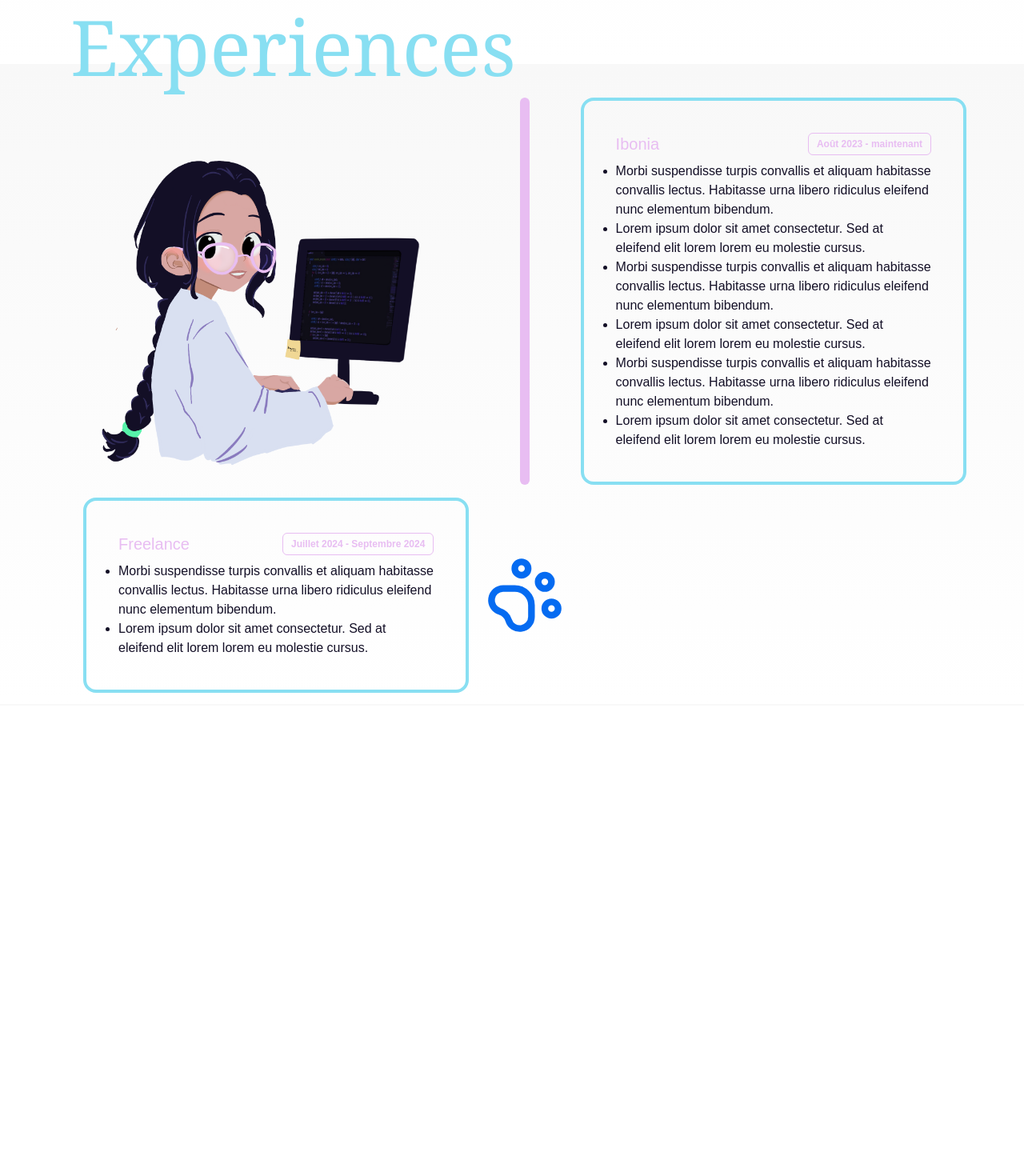
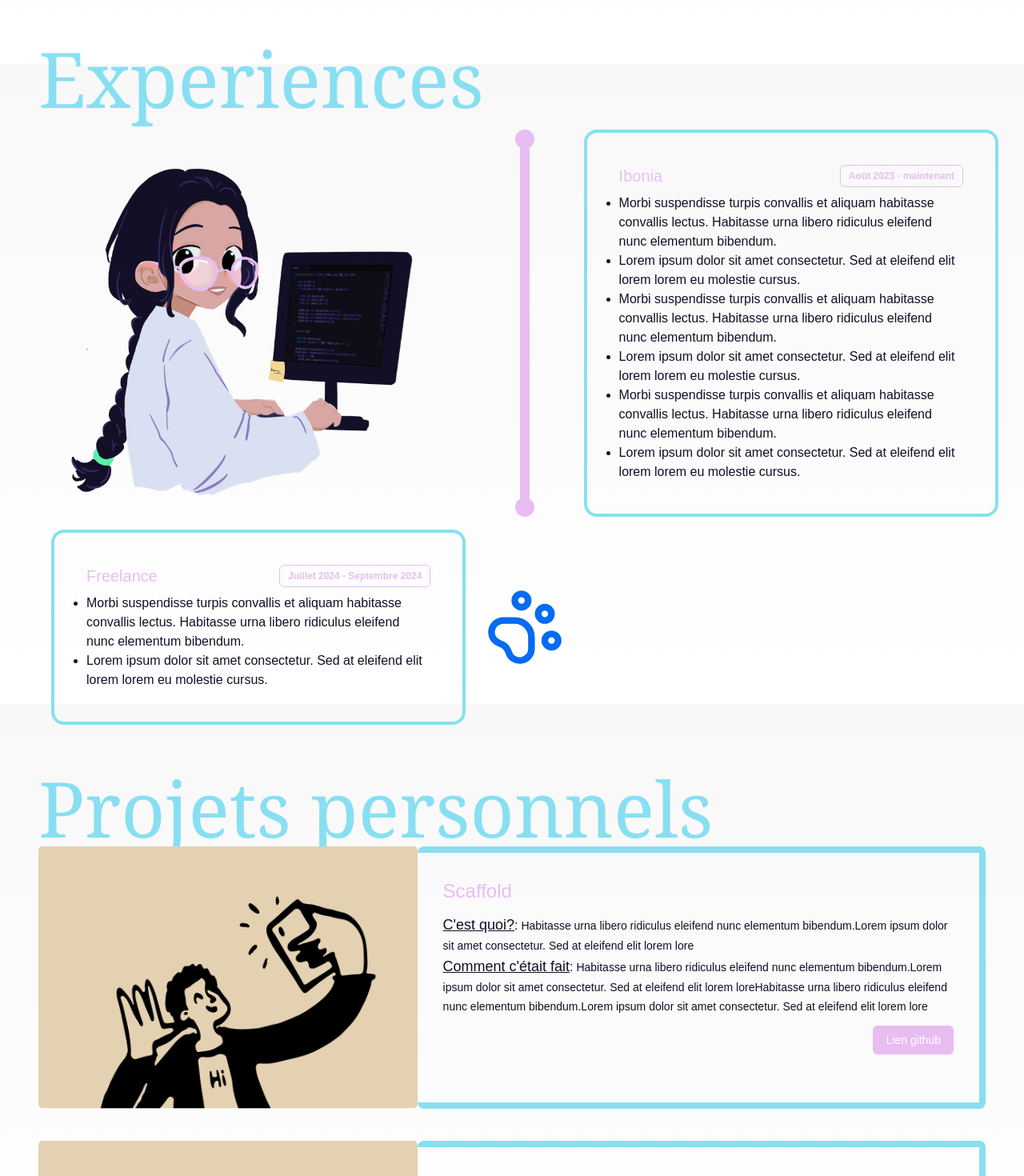
Before and after one commit to MendrikaNyAina/portfolio, a Next.js app: page / in a window 1280 px wide. Shown: the part 720-2190 px from the top of the page at 80% size. Before the commit the page ends 1602 px from the top, so only its background shows below. Built offline with nearby package versions, Linux system fonts and the light colour scheme.

Commit message:
section projet personnels

```diff
--- /dev/null
+++ b/app/_components/CardProject.tsx
@@ -0,0 +1,44 @@
+import { Button } from "@/components/ui/button";
+import { content } from "../_contents/content";
+import { Props } from "../_interface/BasicProps";
+import TypographyH3 from "./TypographyH3";
+
+type CardProjectProps = {
+    content: {
+        title: string;
+        photo: string;
+        definition: string;
+        how: string;
+        githubLink: string;
+    }
+} & Props
+
+/* eslint-disable react/react-in-jsx-scope */
+export const CardProject = (props: CardProjectProps) => {
+    const desc = content();
+    return (<div className={"grid grid-cols-[40%_60%] grid-rows-1 gap-0 mb-10 " + props.className}>
+        <div className="fit">
+            <img src="/img/model.png" alt="model" />
+        </div>
+        <div className=" rounded-lg border-b-8 border-r-8 border-t-8 border-solid border-primary p-8">
+            <div className="flex justify-between">
+                <TypographyH3>{props.content.title} </TypographyH3>
+            </div>
+
+            <div className="py-3">
+                <p>
+                    <span className="text-lg font-medium underline">{desc.projectLabel.what}</span>:
+                    <span className="text-sm"> {props.content.definition} </span>
+                </p>
+
+                <p>
+                    <span className="text-lg font-medium underline">{desc.projectLabel.how}</span>:
+                    <span className="text-sm"> {props.content.how} </span>
+                </p>
+            </div>
+            <div className="flex justify-end">
+                <Button variant="secondary">{desc.projectLabel.githubLink} </Button>
+            </div>
+        </div>
+    </div>)
+}
--- a/app/_components/Section.tsx
+++ b/app/_components/Section.tsx
@@ -6,7 +6,7 @@ import { Props } from "../_interface/BasicProps"
 
 export const Section=(props:Props)=>{
     return (
-        <section className={"m-auto w-full px-12 max-w-[1200px] "+props.className}>
+        <section className={"m-auto w-full px-12 max-w-[1400px] "+props.className}>
             {props.children}
         </section>
     )
--- a/app/_components/SectionWithTitle.tsx
+++ b/app/_components/SectionWithTitle.tsx
@@ -7,7 +7,7 @@ type SectionProps={
 } & Props
 
 export const SectionWithTitle=(props:SectionProps )=>{
-    return (<Section className={props.className}>
+    return (<Section className={"pt-10 "+props.className}>
         <TypographyH1 >{props.title} </TypographyH1>
         {props.children}
     </Section>)
--- a/app/_components/SectionAbout.tsx
+++ b/app/_components/sections/SectionAbout.tsx
@@ -3,11 +3,11 @@
 import { Button } from "@/components/ui/button";
 import { MousePointer2 } from "lucide-react";
 import { useTheme } from "next-themes";
-import { content } from "../_contents/content";
-import { Frame } from "./Frame";
-import { Section } from "./Section";
-import TypographyH1 from "./TypographyH1";
-import TypographyH2 from "./TypographyH2";
+import { content } from "../../_contents/content";
+import { Frame } from "../Frame";
+import { Section } from "../Section";
+import TypographyH1 from "../TypographyH1";
+import TypographyH2 from "../TypographyH2";
 export const SectionAbout = () => {
     const { theme } = useTheme();
 
@@ -34,11 +34,12 @@ export const SectionAbout = () => {
             <div className="relative h-[510px]">
                 <Frame className=" absolute right-0 top-0  border-r-8 border-t-8"></Frame>
                 <p className="p-7">{desc.descriptiveText} </p>
-                <div className="relative flex justify-end pr-7">
-                    <div className="rounded-lg border-4 border-solid border-primary p-2">
+                <div className=" flex justify-end pr-7">
+                    <div className="relative rounded-lg border-4 border-solid border-primary p-2">
                         <Button variant="secondary">{desc.downloadCV} </Button>
+                        <MousePointer2 className="absolute bottom-0 right-0 fill-background2 text-accent-foreground"></MousePointer2>
                     </div>
-                    <MousePointer2 className="absolute bottom-0 right-0 fill-background2 text-accent-foreground"></MousePointer2>
+
                 </div>
             </div>
         </Section>
--- a/app/_components/SectionExperience.tsx
+++ b/app/_components/sections/SectionExperience.tsx
@@ -1,9 +1,9 @@
 "use client"
 import { PawPrint } from "lucide-react";
 import { useTheme } from "next-themes";
-import { content } from "../_contents/content";
-import { CardXp } from "./CardXp";
-import { SectionWithTitle } from "./SectionWithTitle";
+import { content } from "../../_contents/content";
+import { CardXp } from "../CardXp";
+import { SectionWithTitle } from "../SectionWithTitle";
 /* eslint-disable react/react-in-jsx-scope */
 export const SectionExperience = () => {
     const { theme } = useTheme();
@@ -13,17 +13,18 @@ export const SectionExperience = () => {
         : { src: "/img/picprofil2_dark.png", alt: "Pic2 dark" };
 
     const desc = content();
-    return (<SectionWithTitle title={desc.menuItem.experience} >
+    return (<SectionWithTitle title={desc.titleItem.experience} >
         <div className={`grid grid-cols-[45%_10%_45%] ${"grid-rows-" + (desc.experienceInfo.length)} gap-4 p-4`}>
             <div key="lambda" className="relative">
                 <img src={pic2.src} alt={pic2.alt} className="absolute bottom-0" />
             </div>
-            <div className={`${"row-span-" + (desc.experienceInfo.length)} flex items-center justify-center `}>
+            <div className={`${"row-span-" + (desc.experienceInfo.length)} relative flex items-center justify-center `}>
+                <div className="absolute top-0 h-6 w-6 rounded-full bg-secondary"></div>
                 <div className="h-full w-3 rounded-lg bg-secondary"></div>
+                <div className="absolute bottom-0 h-6 w-6 rounded-full bg-secondary"></div>
             </div>
 
             {desc.experienceInfo.map((elt, key) => {
-                console.log(key % 2)
                 if (key == 0) {
                     return <CardXp key={key} content={elt}></CardXp>;
                 } else if (key % 2 == 0) {
--- /dev/null
+++ b/app/_components/sections/SectionProject.tsx
@@ -0,0 +1,17 @@
+
+import { content } from "../../_contents/content";
+import { CardProject } from "../CardProject";
+import { SectionWithTitle } from "../SectionWithTitle";
+/* eslint-disable react/react-in-jsx-scope */
+export const SectionProject = () => {
+
+
+    const desc = content();
+    return (<SectionWithTitle title={desc.titleItem.project} >
+        {desc.projectInfo.map((elt, key)=>{
+            return <CardProject key={key} content={elt}></CardProject>
+        })}
+
+
+    </SectionWithTitle>)
+}
--- a/app/_contents/fr_content.ts
+++ b/app/_contents/fr_content.ts
@@ -13,6 +13,14 @@ export const frContent={
         project:"Projets",
         service:"Mes services"
     },
+    titleItem:{
+        archievement:"Fais marquants",
+        contact:"Contacts",
+        experience:"Experiences",
+        formation:"Formations",
+        project:"Projets personnels",
+        service:"Mes services"
+    },
     descriptiveText:"Lorem ipsum dolor sit amet consectetur. Sed at eleifend elit lorem lorem eu molestie cursus. Aliquam ullamcorper venenatis quis imperdiet fusce quis pulvinar. Vehicula dignissim elit nec orci fusce vestibulum est. Nisl dictumst congue netus vitae mauris nulla duis enim. Ultrices massa placerat nec risus mauris cursus blandit vitae. Nec ultrices faucibus eu pellentesque arcu vitae eget. Morbi nibh egestas faucibus ipsum tempus. Bibendum vitae arcu nunc nec imperdiet in tellus. Nisl ridiculus vulputate aliquam arcu maecenas adipiscing. Morbi suspendisse turpis convallis et aliquam habitasse convallis lectus. Habitasse urna libero ridiculus eleifend nunc elementum bibendum.",
     downloadCV:"Télécharger mon cv",
     experienceInfo:[
@@ -21,9 +29,14 @@ export const frContent={
 
     ],
     projectInfo:[
-        {title:"Scaffold",photo: "", definition:"" ,how:"",githubLink:""},
+        {title:"Scaffold",photo: "", definition:"Habitasse urna libero ridiculus eleifend nunc elementum bibendum.Lorem ipsum dolor sit amet consectetur. Sed at eleifend elit lorem lore" ,how:"Habitasse urna libero ridiculus eleifend nunc elementum bibendum.Lorem ipsum dolor sit amet consectetur. Sed at eleifend elit lorem loreHabitasse urna libero ridiculus eleifend nunc elementum bibendum.Lorem ipsum dolor sit amet consectetur. Sed at eleifend elit lorem lore",githubLink:"test.com link"},
         {title:"Gestion d'ordinateur",photo:"", definition:"" ,how:"",githubLink:""},
     ],
+    projectLabel:{
+        what:"C'est quoi?",
+        how:"Comment c'était fait",
+        githubLink:"Lien github"
+    },
     serviceInfo:{
         hardSkill:["ReactJs", "Java Spring boot"],
         sorftSkill:["Agil/Scrum"]
--- a/app/page.tsx
+++ b/app/page.tsx
@@ -1,8 +1,10 @@
 /* eslint-disable react/react-in-jsx-scope */
 
+
 import { Header } from "./_components/Header";
-import { SectionAbout } from "./_components/SectionAbout";
-import { SectionExperience } from "./_components/SectionExperience";
+import { SectionAbout } from "./_components/sections/SectionAbout";
+import { SectionExperience } from "./_components/sections/SectionExperience";
+import { SectionProject } from "./_components/sections/SectionProject";
 
 export default function Home() {
   return (
@@ -12,6 +14,7 @@ export default function Home() {
 
         <SectionAbout />
         <SectionExperience />
+        <SectionProject />
       </main>
     </div>
   );
```
Also changed, not shown: public/img/model.png (added).
